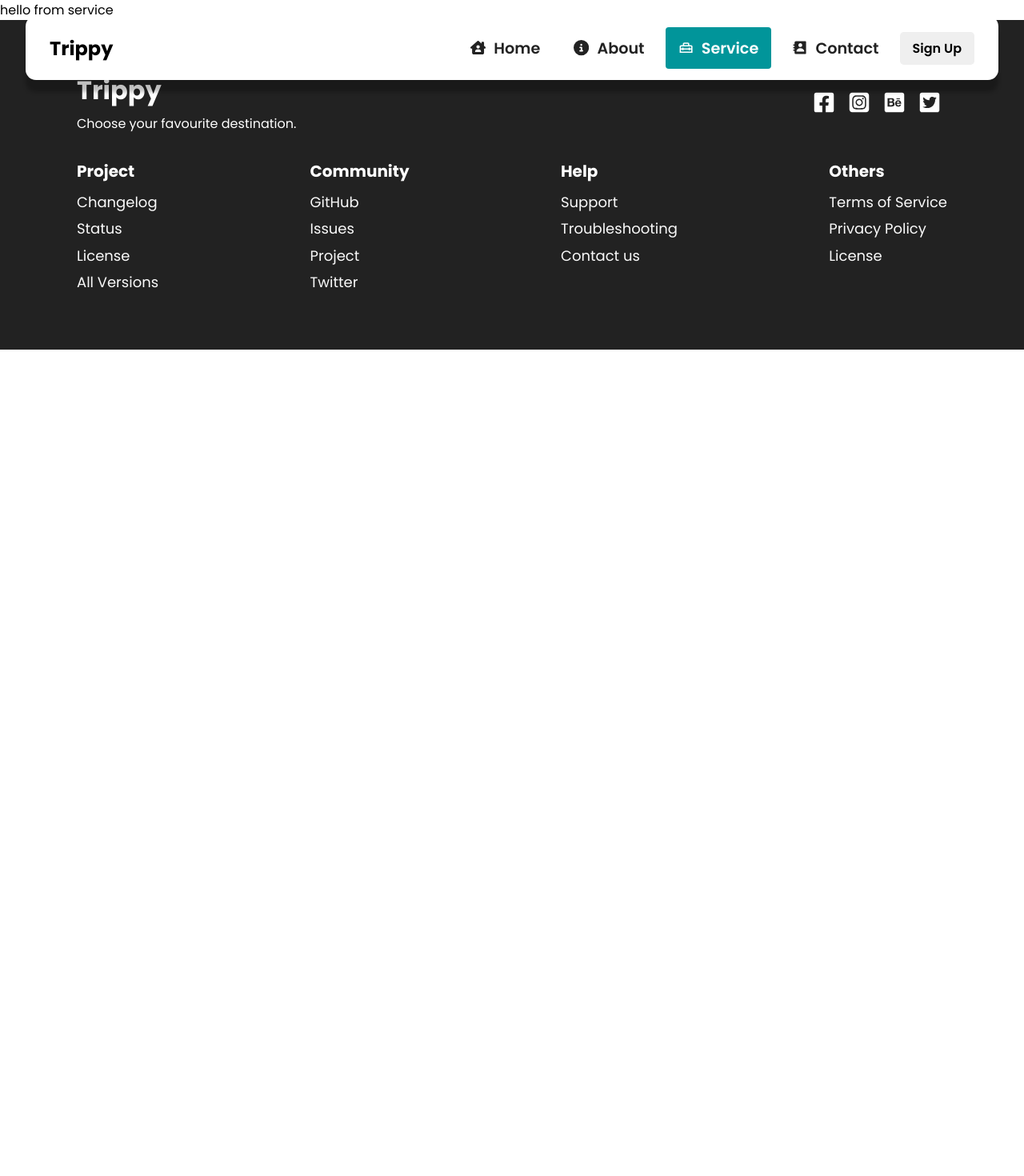
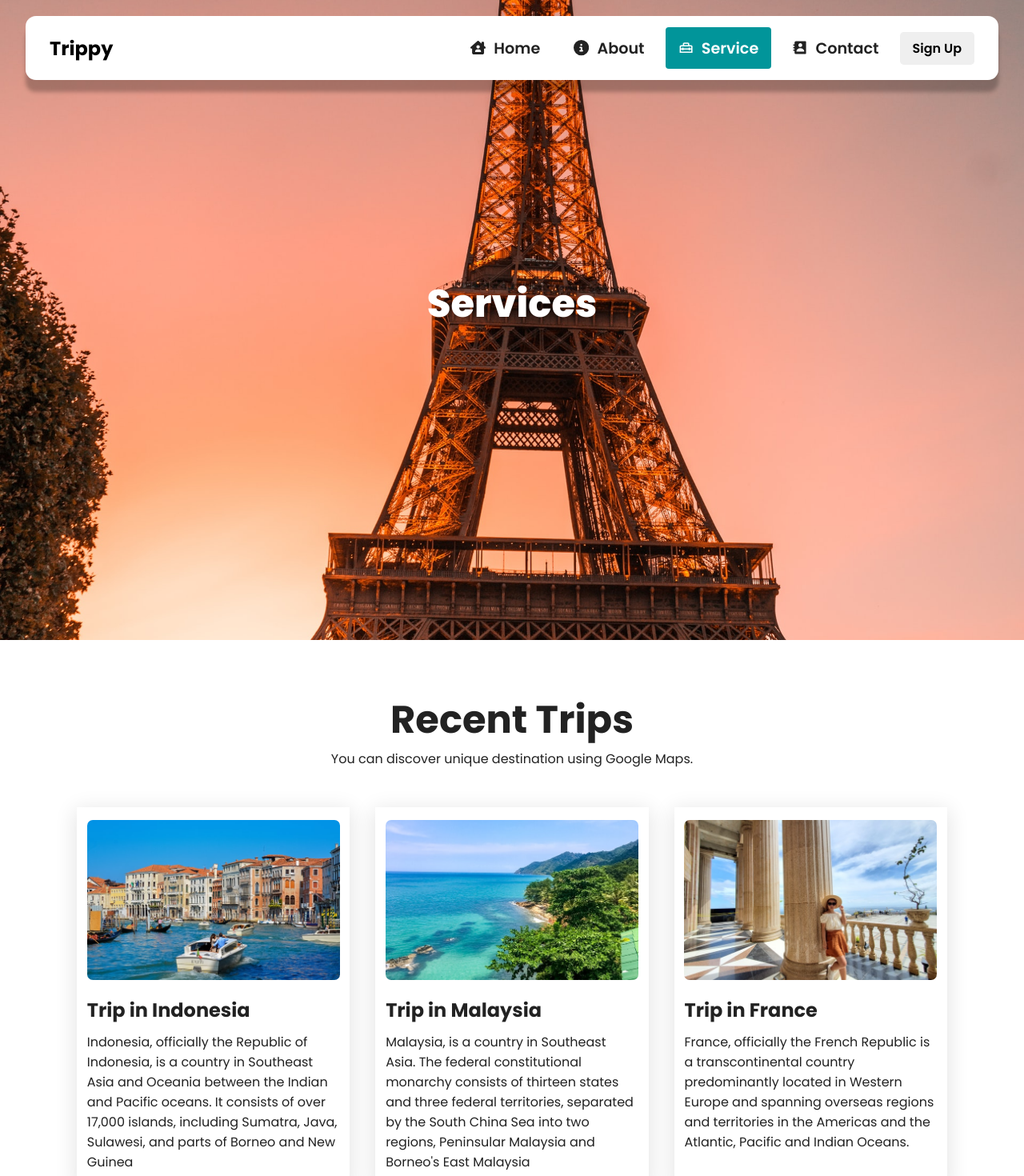
Before and after one commit to nagham-aljawish/Trippy, a React (Vite) app: page /service in a window 1280 px wide. Shown: the top 1470 px of the page at 80% size. Before the commit the page ends 800 px from the top, so only its background shows below. Built offline with nearby package versions, Linux system fonts and the light colour scheme.

Commit message:
build page services

```diff
--- a/src/App.jsx
+++ b/src/App.jsx
@@ -2,38 +2,19 @@ import { Route, Routes } from "react-router-dom"
 import Home from "./pages/Home"
 import About from "./pages/About"
 import Contact from "./pages/Contact"
-import Service from "./pages/Service"
-import NavBar from "./components/NavBar/NavBar"
-import { BiSolidContact } from "react-icons/bi"
-import { MdOutlineHomeRepairService } from "react-icons/md"
-import { FaCircleInfo, FaHouseChimneyUser, FaSquareInstagram } from "react-icons/fa6"
+import { FaSquareInstagram } from "react-icons/fa6"
 import Footer from "./components/Footer/Footer"
 import TopFooter from "./components/TopFooter/TopFooter"
 import BottomFooter from "./components/BottomFooter/BottomFooter"
 import { FaBehanceSquare, FaFacebookSquare, FaTwitterSquare } from "react-icons/fa"
+import Login from "./pages/Login"
+import Auth from "./pages/Auth"
+import SignUp from "./pages/SignUp"
+import Root from "./pages/Root"
+import Services from "./pages/Services"
+import Service from "./pages/Service"
 function App() {
- const items =[
-         {
-           icon :<FaHouseChimneyUser /> ,
-           content: "Home",
-           url: "/"
-         },
-         {
-           icon :<FaCircleInfo /> ,
-           content: "About",
-           url: "/about"
-         },
-         {
-           icon :<MdOutlineHomeRepairService />,
-           content: "Service",
-           url: "/service"
-         },
-         {
-           icon :<BiSolidContact />,
-           content: "Contact",
-           url: "/contact"
-         },
-       ]
+
   const icons= [
            {
              icon:<FaFacebookSquare />,
@@ -68,12 +49,17 @@ function App() {
  ];
   return (
     <>
-    <NavBar logo= "Trippy" items={items} btn="Sign Up"/>
     <Routes>
-      <Route path="/" element={<Home />}/>
-      <Route path="/about" element={<About/>}/>
-      <Route path="/contact" element={<Contact />}/>
-      <Route path="/service" element={<Service />}/>
+      <Route path="/" element={<Root />}>
+        <Route path="" element={<Home />}/>
+        <Route path="about" element={<About/>}/>
+        <Route path="contact" element={<Contact />}/>
+        <Route path="service" element={<Services />}/>
+        </Route>
+      <Route path="/auth" element={<Auth />} >
+        <Route path="login" element={<Login />}/>
+        <Route path="signup" element={<SignUp />}/>
+      </Route>
     </Routes>
     <Footer>
         <TopFooter title="Trippy" subTitle="Choose your favourite destination." icons={icons}/>
--- a/src/components/NavBar/NavBar.jsx
+++ b/src/components/NavBar/NavBar.jsx
@@ -1,6 +1,10 @@
-import {  NavLink } from "react-router-dom"
+import {  NavLink, useNavigate } from "react-router-dom"
 import "./NavBar.css"
 const NavBar = ({logo , items , btn}) => {
+    const navigate = useNavigate()
+    const changeUrl = ()=>{
+        navigate("/auth")
+    }
   return (
     <nav>
         <h1>{logo}</h1>
@@ -21,7 +25,7 @@ const NavBar = ({logo , items , btn}) => {
                 )
             })}
         </ul>
-        <button>{btn}</button>
+        <button onClick={()=>changeUrl()}>{btn}</button>
         </div>
     </nav>
   )
--- /dev/null
+++ b/src/pages/Auth.jsx
@@ -0,0 +1,15 @@
+import React from 'react'
+import { Link, Outlet } from 'react-router-dom'
+
+const Auth = () => {
+  return (
+    <div>
+        <Link to="/auth/login">login</Link>
+        <Link to="/auth/signup">SignUp</Link>
+        hello from auth
+        <Outlet />
+    </div>
+  )
+}
+
+export default Auth
--- /dev/null
+++ b/src/pages/Login.jsx
@@ -0,0 +1,10 @@
+
+
+const Login = () => {
+  return (
+    <div>
+        hello from login</div>
+  )
+}
+
+export default Login
--- /dev/null
+++ b/src/pages/Root.jsx
@@ -0,0 +1,39 @@
+import React from 'react'
+import { BiSolidContact } from 'react-icons/bi'
+import { FaCircleInfo, FaHouseChimneyUser } from 'react-icons/fa6'
+import { MdOutlineHomeRepairService } from 'react-icons/md'
+import NavBar from '../components/NavBar/NavBar'
+import { Outlet } from 'react-router-dom'
+
+const Root = () => {
+    const items =[
+             {
+               icon :<FaHouseChimneyUser /> ,
+               content: "Home",
+               url: "/"
+             },
+             {
+               icon :<FaCircleInfo /> ,
+               content: "About",
+               url: "/about"
+             },
+             {
+               icon :<MdOutlineHomeRepairService />,
+               content: "Service",
+               url: "/service"
+             },
+             {
+               icon :<BiSolidContact />,
+               content: "Contact",
+               url: "/contact"
+             },
+           ]
+  return (
+    <div>
+         <NavBar logo= "Trippy" items={items} btn="Sign Up"/>
+         <Outlet />
+    </div>
+  )
+}
+
+export default Root
--- a/src/pages/Service.jsx
+++ b/src/pages/Service.jsx
@@ -1,9 +1,12 @@
+import { useParams } from "react-router-dom"
 
 
 const Service = () => {
+    const params = useParams()
+    console.log(params)
   return (
     <div>
-        hello from service
+        {params.id}
     </div>
   )
 }
--- /dev/null
+++ b/src/pages/Services.jsx
@@ -0,0 +1,40 @@
+import { Link, Outlet } from "react-router-dom"
+import Header from "../components/Header/Header"
+import Hero from "../components/Hero/Hero"
+import Section from "../components/Section/Section"
+import SectionTitle from "../components/SectionTitle/SectionTitle"
+import Container from "../components/Container/Container"
+import Card from "../components/Card/Card"
+
+
+/*const Services = () => {
+  return (
+    <div>
+        <Link to="/service/1/front">front service</Link>
+        <Link to="/service/2/back">back service</Link>
+        <Outlet />
+    </div>
+  )
+}
+
+export default Services*/
+
+const Services = () => {
+  return (
+    <div>
+        <Header>
+        <Hero bgImage="/assets/img/services.jpg" title="Services" />
+        </Header>
+         <Section>
+        <SectionTitle title="Recent Trips" subTilte="You can discover unique destination using Google Maps." />
+        <Container>
+          <Card image="/assets/img/2.jpg" title="Trip in Indonesia" description="Indonesia, officially the Republic of Indonesia, is a country in Southeast Asia and Oceania between the Indian and Pacific oceans. It consists of over 17,000 islands, including Sumatra, Java, Sulawesi, and parts of Borneo and New Guinea"/>
+          <Card image="/assets/img/1.jpg" title="Trip in Malaysia" description="Malaysia, is a country in Southeast Asia. The federal constitutional monarchy consists of thirteen states and three federal territories, separated by the South China Sea into two regions, Peninsular Malaysia and Borneo's East Malaysia"  />
+          <Card image="/assets/img/5.jpg" title="Trip in France" description="France, officially the French Republic is a transcontinental country predominantly located in Western Europe and spanning overseas regions and territories in the Americas and the Atlantic, Pacific and Indian Oceans."/>
+        </Container>
+      </Section>
+    </div>
+  )
+}
+
+export default Services
--- /dev/null
+++ b/src/pages/SignUp.jsx
@@ -0,0 +1,9 @@
+import React from 'react'
+
+const SignUp = () => {
+  return (
+    <div> hello from SignUp</div>
+  )
+}
+
+export default SignUp
```
Also changed, not shown: src/main.jsx (+59 -1 lines), public/assets/img/services.jpg (added).
